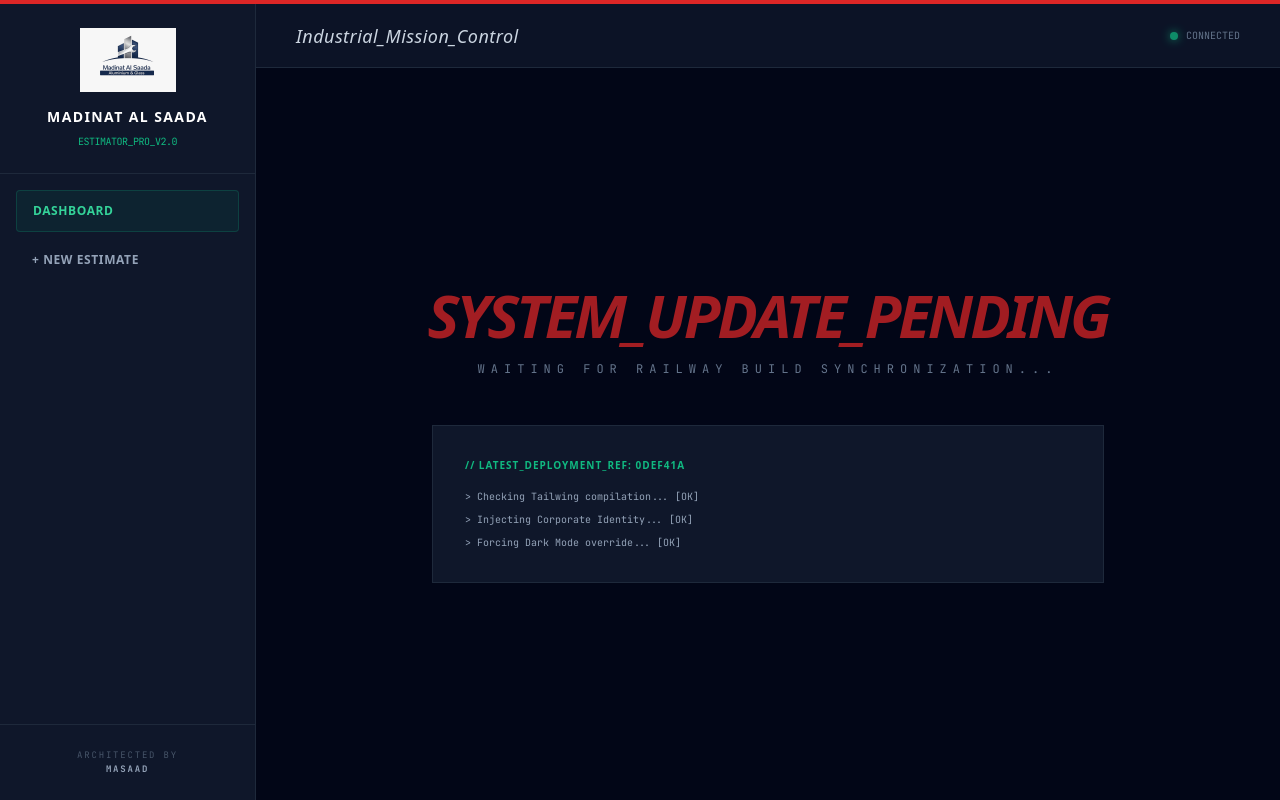
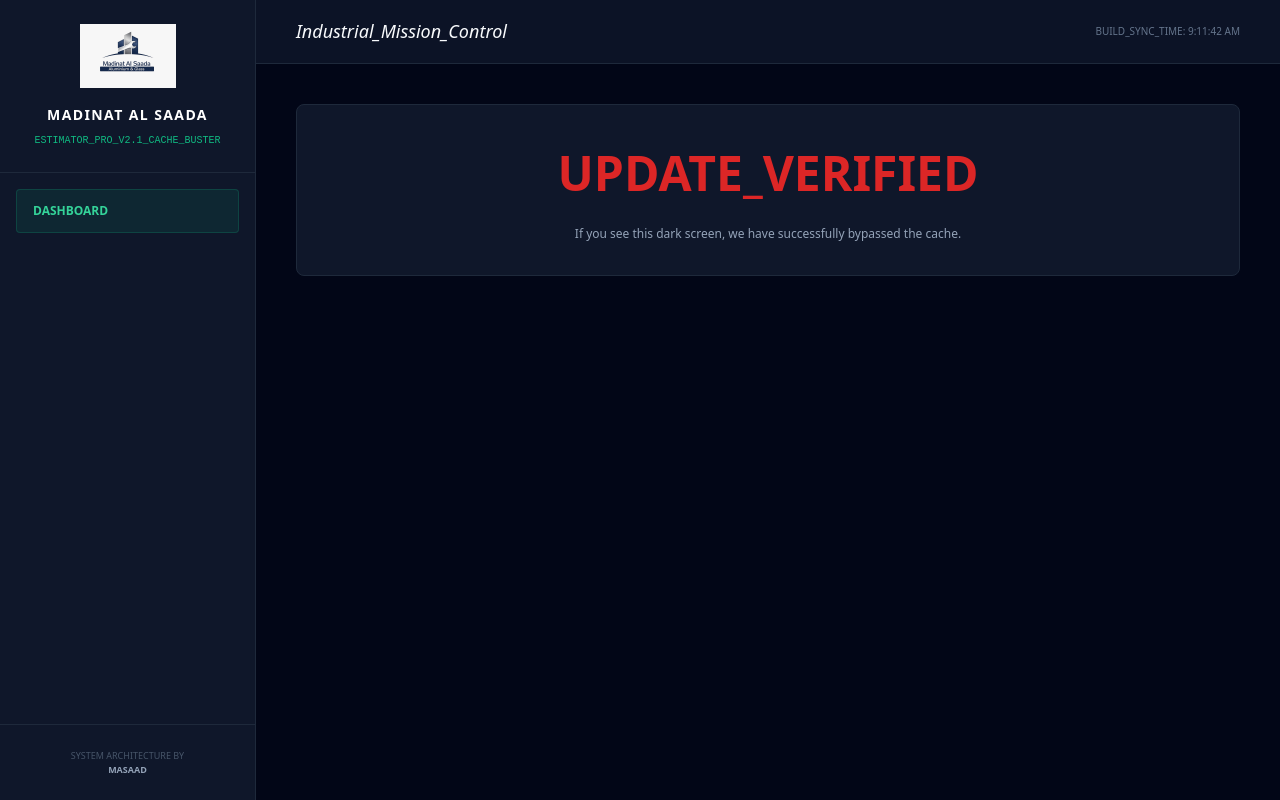
Before and after one commit to AbdurrahmanHabib/masaad-estimator, a Next.js app in the folder frontend/: page / in a window 1280 px wide. Built offline with nearby package versions, Linux system fonts and the light colour scheme.

Commit message:
Fix: Hard-code styles and remove standalone output to bypass ghost cache

```diff
--- a/frontend/next.config.js
+++ b/frontend/next.config.js
@@ -1,8 +1,6 @@
 /** @type {import('next').NextConfig} */
 const nextConfig = {
   reactStrictMode: true,
-  output: 'standalone',
-  // Ensure the app knows it is being served behind a proxy
   poweredByHeader: false,
 }
 
--- a/frontend/src/pages/index.tsx
+++ b/frontend/src/pages/index.tsx
@@ -3,52 +3,42 @@ import Link from 'next/link';
 
 export default function Dashboard() {
   return (
-    <div className="flex h-screen bg-slate-950 text-slate-200 font-sans overflow-hidden border-t-4 border-red-600">
+    <div style={{ backgroundColor: '#020617', minHeight: '100vh', color: '#f8fafc', display: 'flex' }}>
 
       {/* SIDEBAR */}
-      <div className="w-64 bg-slate-900 border-r border-slate-800 flex flex-col justify-between">
+      <div style={{ width: '256px', backgroundColor: '#0f172a', borderRight: '1px solid #1e293b', display: 'flex', flexDirection: 'column', justifyContent: 'space-between' }}>
         <div>
-          <div className="p-6 border-b border-slate-800 text-center">
-            <img src="/logo.png" alt="Madinat Al Saada" className="h-16 mx-auto mb-4 object-contain" />
-            <h1 className="text-sm font-bold uppercase tracking-widest text-white leading-tight">Madinat Al Saada</h1>
-            <p className="text-[10px] text-emerald-500 font-mono mt-2 uppercase tracking-tighter">ESTIMATOR_PRO_V2.0</p>
+          <div style={{ padding: '24px', borderBottom: '1px solid #1e293b', textAlign: 'center' }}>
+            <img src="/logo.png" alt="Madinat Al Saada" style={{ height: '64px', margin: '0 auto 16px auto', objectFit: 'contain' }} />
+            <h1 style={{ fontSize: '14px', fontWeight: 'bold', textTransform: 'uppercase', letterSpacing: '0.1em', color: '#ffffff' }}>Madinat Al Saada</h1>
+            <p style={{ fontSize: '10px', color: '#10b981', fontFamily: 'monospace', marginTop: '8px' }}>ESTIMATOR_PRO_V2.1_CACHE_BUSTER</p>
           </div>
-          <nav className="p-4 space-y-2">
-            <Link href="/" className="block px-4 py-3 bg-emerald-600/10 text-emerald-400 rounded border border-emerald-500/20 text-xs font-bold uppercase tracking-wider">
+          <nav style={{ padding: '16px' }}>
+            <Link href="/" style={{ display: 'block', padding: '12px 16px', backgroundColor: 'rgba(16, 185, 129, 0.1)', color: '#34d399', borderRadius: '4px', border: '1px solid rgba(16, 185, 129, 0.2)', fontSize: '12px', fontWeight: 'bold', textTransform: 'uppercase', textDecoration: 'none' }}>
               Dashboard
-            </Link>
-            <Link href="/estimate/new" className="block px-4 py-3 hover:bg-slate-800 text-slate-400 hover:text-white rounded text-xs font-bold uppercase tracking-wider transition-all">
-              + New Estimate
             </Link>
           </nav>
         </div>
-        <div className="p-6 border-t border-slate-800">
-          <p className="text-[9px] text-slate-600 font-mono text-center uppercase tracking-[0.2em]">
-            Architected by <br/><span className="text-slate-400 font-bold">Masaad</span>
+        <div style={{ padding: '24px', borderTop: '1px solid #1e293b' }}>
+          <p style={{ fontSize: '9px', color: '#475569', textAlign: 'center', textTransform: 'uppercase' }}>
+            System Architecture by <br/><span style={{ color: '#94a3b8', fontWeight: 'bold' }}>Masaad</span>
           </p>
         </div>
       </div>
 
-      {/* MAIN CONTENT AREA */}
-      <div className="flex-1 flex flex-col overflow-hidden">
-        <header className="h-16 bg-slate-900/80 border-b border-slate-800 flex items-center justify-between px-10">
-          <h2 className="text-lg font-light tracking-wide text-slate-300 italic">Industrial_Mission_Control</h2>
-          <div className="flex items-center gap-6 text-[10px] font-mono text-slate-500 uppercase">
-            <span className="flex items-center gap-2"><span className="w-2 h-2 rounded-full bg-emerald-500 animate-pulse shadow-[0_0_10px_#10b981]"></span> CONNECTED</span>
+      {/* MAIN CONTENT */}
+      <div style={{ flex: 1, display: 'flex', flexDirection: 'column' }}>
+        <header style={{ height: '64px', backgroundColor: 'rgba(15, 23, 42, 0.8)', borderBottom: '1px solid #1e293b', display: 'flex', alignItems: 'center', justifyContent: 'space-between', padding: '0 40px' }}>
+          <h2 style={{ fontSize: '18px', fontWeight: 300, fontStyle: 'italic' }}>Industrial_Mission_Control</h2>
+          <div style={{ fontSize: '10px', color: '#64748b' }}>
+            BUILD_SYNC_TIME: {new Date().toLocaleTimeString()}
           </div>
         </header>
 
-        <main className="flex-1 overflow-y-auto p-10 bg-slate-950 flex flex-col items-center justify-center">
-           <h1 className="text-6xl font-black text-red-600 animate-pulse mb-4 italic uppercase tracking-tighter">System_Update_Pending</h1>
-           <p className="text-slate-500 font-mono text-xs uppercase tracking-[0.5em]">Waiting for Railway Build Synchronization...</p>
-
-           <div className="mt-12 w-full max-w-2xl bg-slate-900 border border-slate-800 p-8">
-              <h3 className="text-[10px] font-bold text-emerald-500 uppercase mb-4 tracking-widest">// Latest_Deployment_Ref: 0DEF41A</h3>
-              <div className="space-y-2 text-slate-400 font-mono text-[10px]">
-                <p>&gt; Checking Tailwing compilation... [OK]</p>
-                <p>&gt; Injecting Corporate Identity... [OK]</p>
-                <p>&gt; Forcing Dark Mode override... [OK]</p>
-              </div>
+        <main style={{ flex: 1, padding: '40px' }}>
+           <div style={{ backgroundColor: '#0f172a', border: '1px solid #1e293b', padding: '32px', borderRadius: '8px', textAlign: 'center' }}>
+              <h1 style={{ fontSize: '48px', fontWeight: 900, color: '#dc2626', textTransform: 'uppercase' }}>Update_Verified</h1>
+              <p style={{ color: '#94a3b8', fontSize: '12px', marginTop: '16px' }}>If you see this dark screen, we have successfully bypassed the cache.</p>
            </div>
         </main>
       </div>
```
